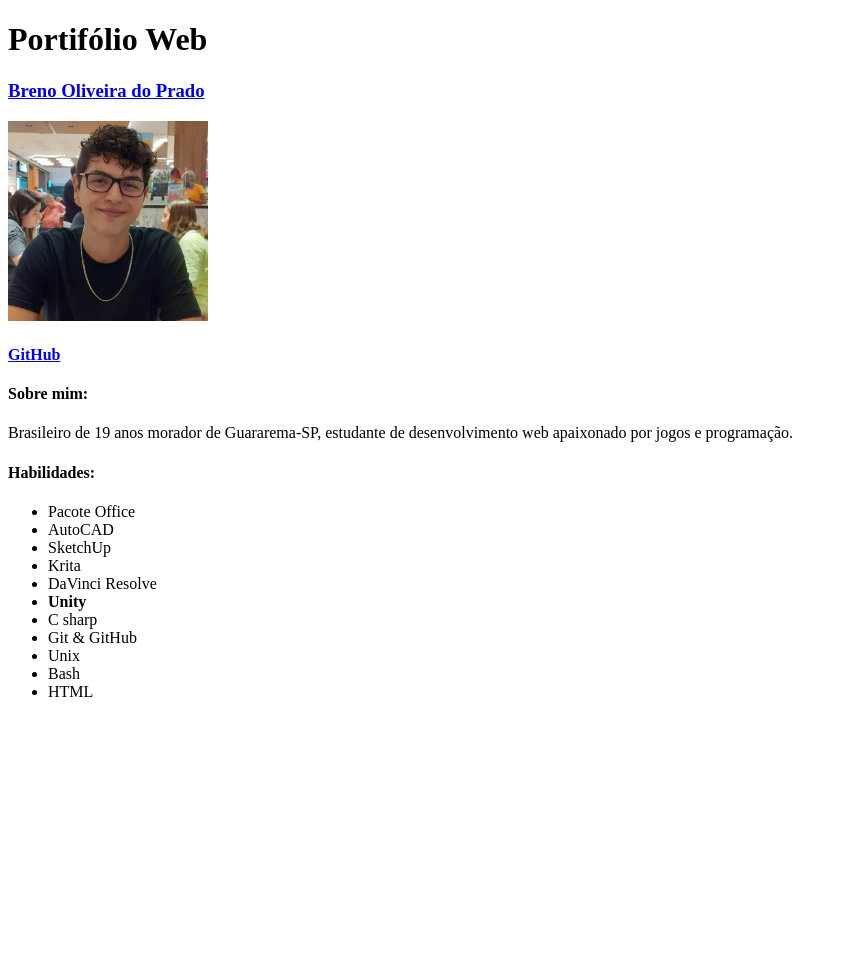
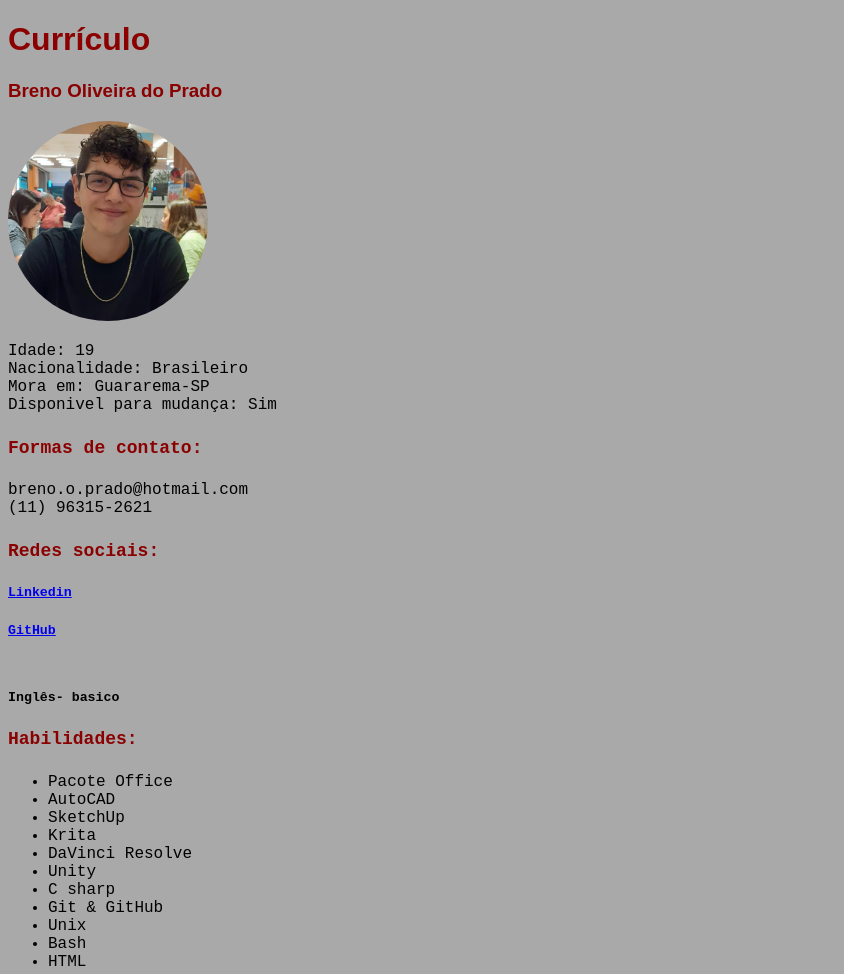
Before and after one commit to BrenoOPrado/brenooprado.github.io, a plain HTML site: page index.html in a window 1280 px wide. Shown: the whole page, without its empty margins (0-844 px from the left). Before the commit the page ends 800 px from the top, so only its background shows below. Drawn offline with Linux system fonts and the light colour scheme.

Commit message:
Estilizado adicionando CSS

```diff
--- a/index.html
+++ b/index.html
@@ -3,25 +3,40 @@
   <head>
 
     <meta charset="UTF-8">
-    <title>Portifólio</title>
+    <title>Currículo</title>
+    <link rel="stylesheet" type="text/css" href="style.css">
 
   </head>
   <body>
 
-    <h1>Portifólio Web</h1>
+    <h1>Currículo</h1>
 
-    <h3><strong><a href="#minhaImagem">Breno Oliveira do Prado</a></strong></h3>
+    <h3 id="nome"><strong>Breno Oliveira do Prado</strong></h3>
 
     <img src="minhaFoto.jpg" alt="Foto do Breno" height="200px" ip="minhaImagem">
 
-    <h4><a href="https://github.com/BrenoOPrado" target="_blank">GitHub</a></h4>
+    <p>
+      Idade: 19<br>
+      Nacionalidade: Brasileiro<br>
+      Mora em: Guararema-SP<br>
+      Disponivel para mudança: Sim<br>
+    </p>
 
-    <h4><strong>Sobre mim: </strong></h4>
+    <h4 class="subtitulo">Formas de contato:</h4>
 
-    <p>Brasileiro de 19 anos morador de Guararema-SP,
-    estudante de desenvolvimento web apaixonado por jogos e programação.</p>
+    <p>
+      breno.o.prado@hotmail.com<br>
+      (11) 96315-2621
+    </p>
 
-    <h4>Habilidades:</h4>
+    <h4 class="subtitulo">Redes sociais:</h4>
+
+    <h5 class="redes-sociais"><a href="https://www.linkedin.com/in/breno-oliveira-do-prado-5b8801219/" target="_blank">Linkedin</a></h5>
+    <h5 class="redes-sociais"><a href="https://github.com/BrenoOPrado" target="_blank">GitHub</a></h5>
+
+    <h5 class="linguas"><br><br>Inglês- basico<br></h5>
+
+    <h4 class="subtitulo">Habilidades:</h4>
 
     <ul>
         <li>Pacote Office</li>
@@ -29,7 +44,7 @@
         <li>SketchUp</li>
         <li>Krita</li>
         <li>DaVinci Resolve</li>
-        <li><strong>Unity</strong></li>
+        <li>Unity</li>
         <li>C sharp</li>
         <li>Git & GitHub</li>
         <li>Unix</li>
@@ -37,6 +52,5 @@
         <li>HTML</li>
     </ul>
 
-
   </body>
 </html>
--- /dev/null
+++ b/style.css
@@ -0,0 +1,28 @@
+body
+{
+    background-color: darkgray;
+    font-family: monospace, sans-serif;
+}
+
+h1
+{
+    color: darkred;
+    font-family: Arial, Helvetica, sans-serif;
+}
+
+img
+{
+    border-radius: 50%;
+}
+
+#nome
+{
+    color: darkred;
+    font-family:fantasy;
+}
+
+.subtitulo
+{
+    color: darkred;
+    font-size: 18px;
+}
```
